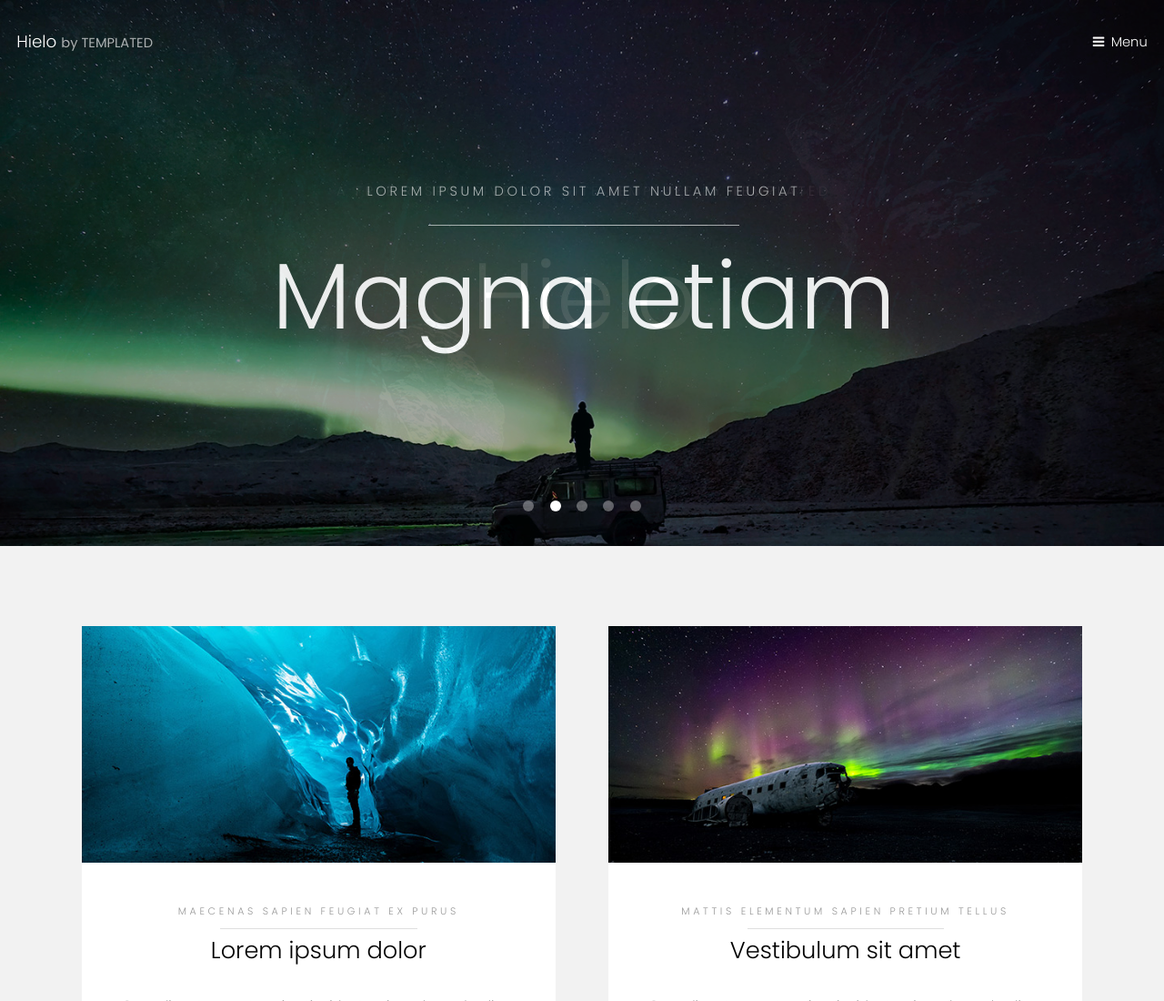
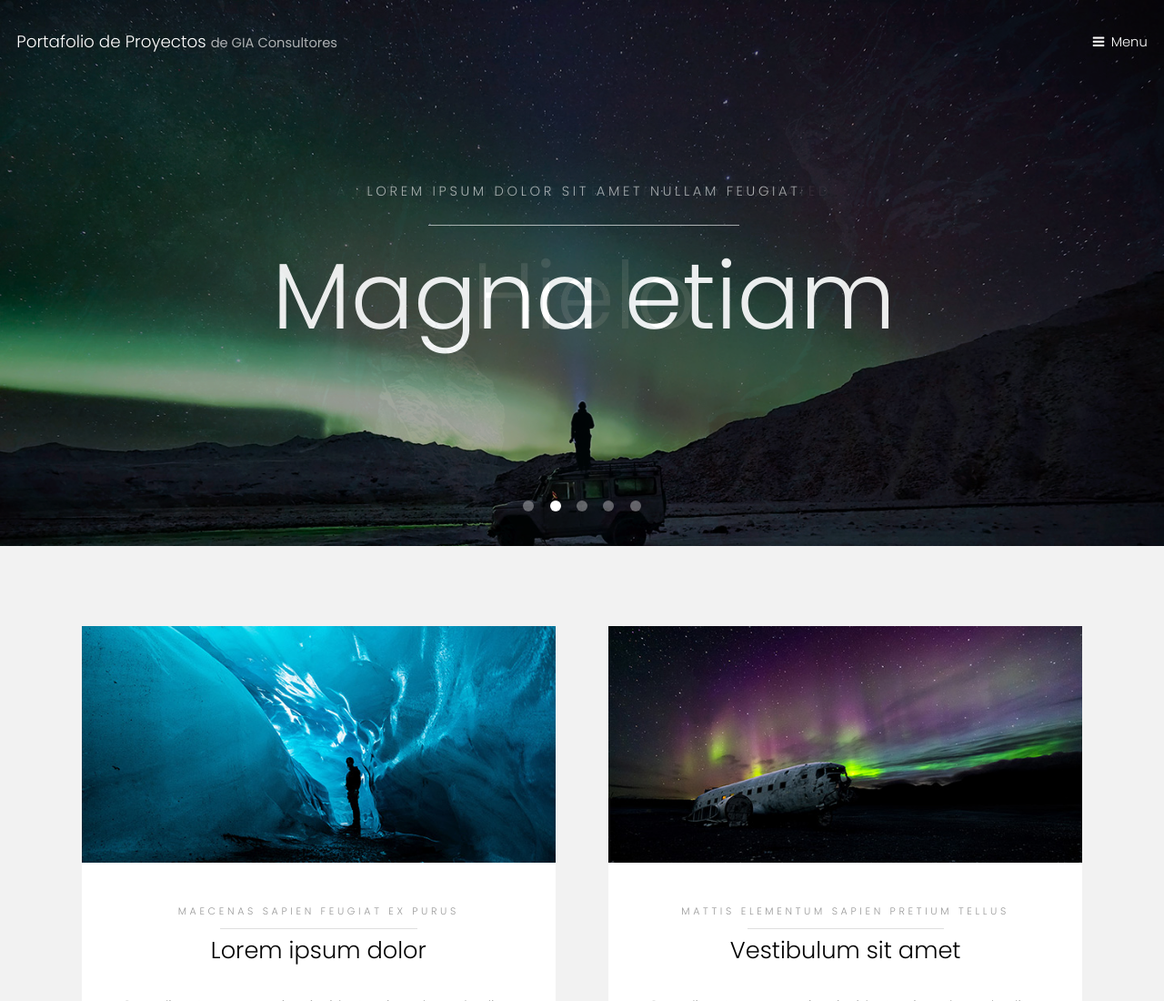
Before and after one commit to giaconsultores/giaconsultores.github.io, a plain HTML site: page index.html in a window 1280 px wide. Shown: the top 1100 px of the page at 91% size. Drawn offline with Linux system fonts and the light colour scheme.

Commit message:
Cambios al Titulo

```diff
--- a/index.html
+++ b/index.html
@@ -6,7 +6,7 @@
 -->
 <html>
 	<head>
-		<title>Hielo by TEMPLATED</title>
+		<title>GIA Consultores</title>
 		<meta charset="utf-8" />
 		<meta name="viewport" content="width=device-width, initial-scale=1" />
 		<link rel="stylesheet" href="assets/css/main.css" />
@@ -15,7 +15,7 @@
 
 		<!-- Header -->
 			<header id="header" class="alt">
-				<div class="logo"><a href="index.html">Hielo <span>by TEMPLATED</span></a></div>
+				<div class="logo"><a href="index.html">Portafolio de Proyectos <span>de GIA Consultores</span></a></div>
 				<a href="#menu">Menu</a>
 			</header>
 
```
